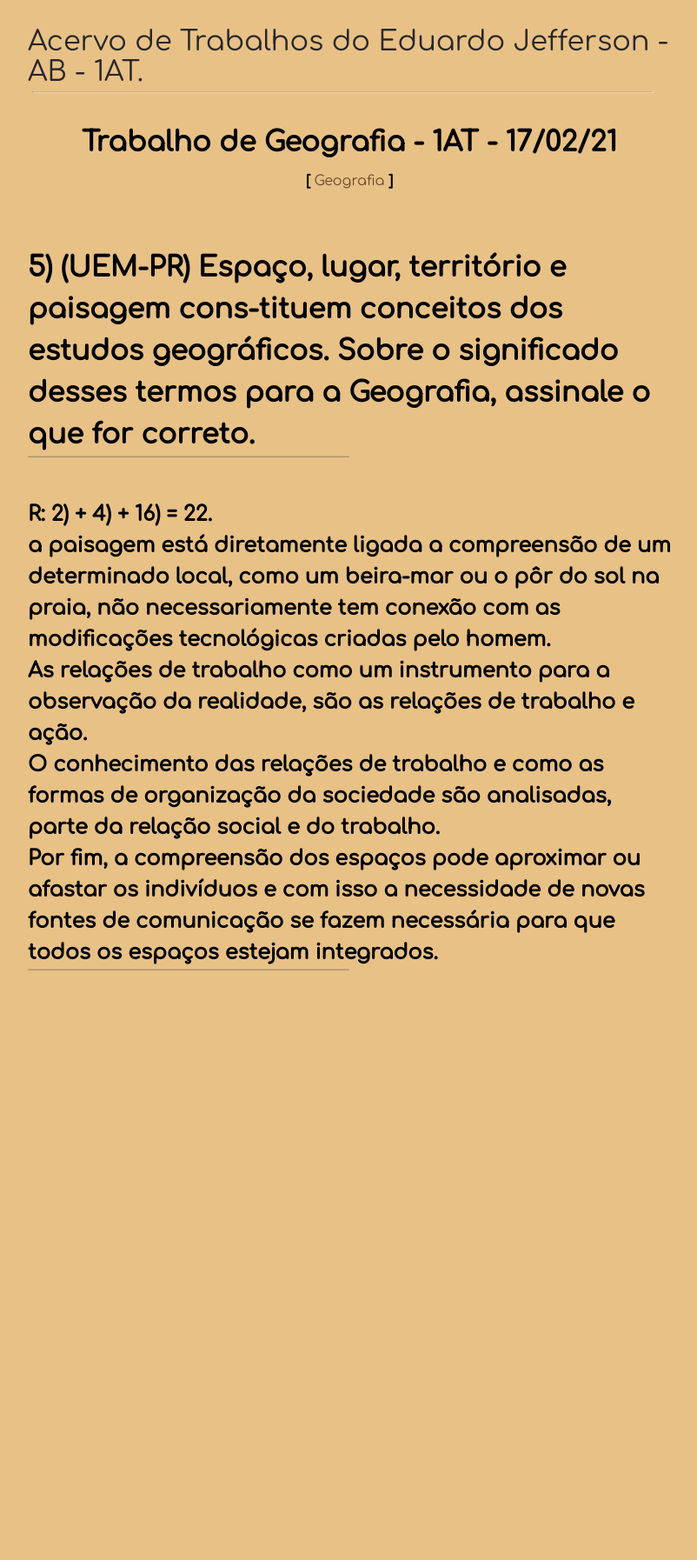
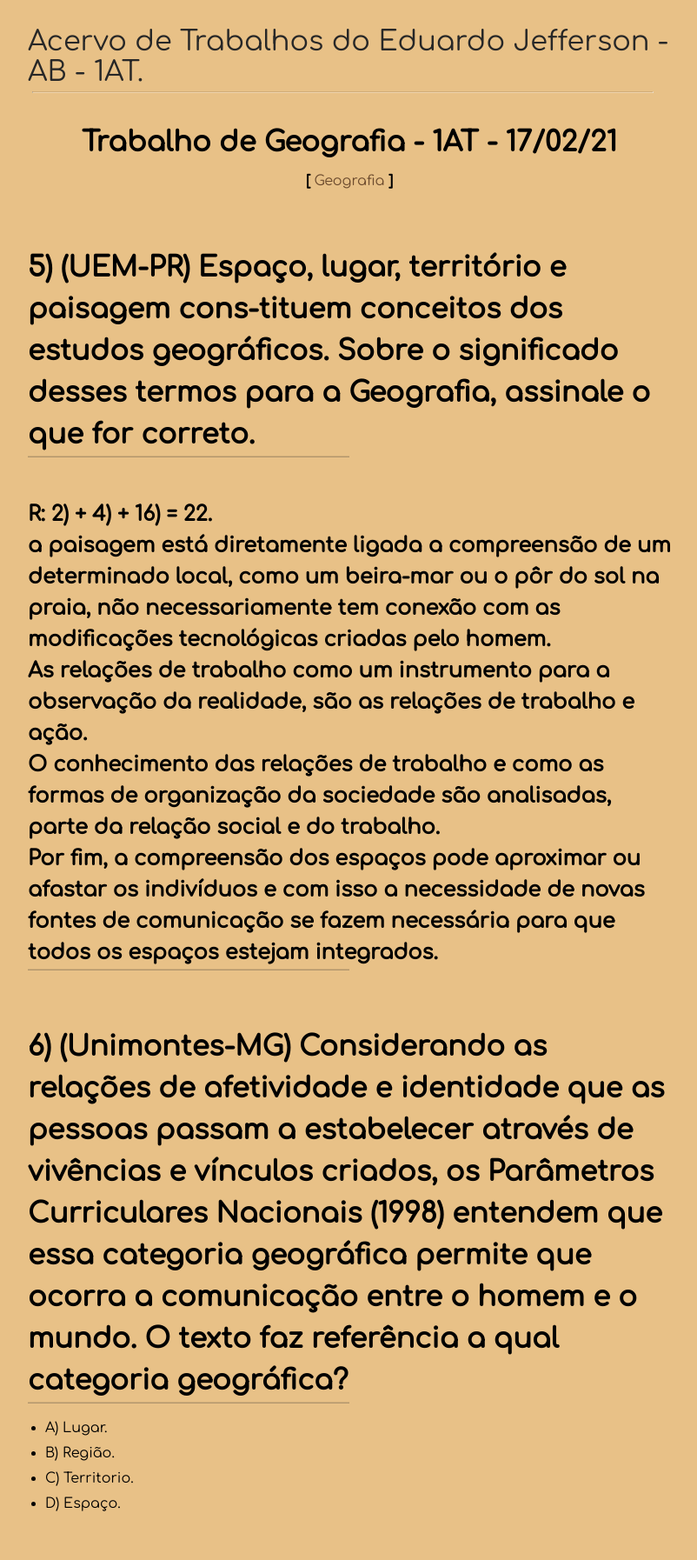
Before and after one commit to heart-leap/heart-leap.github.io, a Jekyll site: the page built from _posts/2021-02-17-ab-tarefa-de-geografia.md, in a window 1280 px wide. Shown: the whole page at 87% size, without its empty margins (238-1040 px from the left). Built offline with Jekyll 4.4.1, drawn with Linux system fonts in a browser that asks for light colours; before the commit the page ends 1169 px from its top, so only the background shows below that.

Commit message:
novo post

```diff
--- a/_posts/2021-02-17-ab-tarefa-de-geografia.md
+++ b/_posts/2021-02-17-ab-tarefa-de-geografia.md
@@ -8,3 +8,10 @@ tags: [Geografia]
 # 5) (UEM-PR) Espaço, lugar, território e paisagem cons-tituem conceitos dos estudos geográficos. Sobre o significado desses termos para a Geografia, assinale o que for correto.
 
 ## R: 2) + 4) + 16) = 22. <br/> a paisagem está diretamente ligada a compreensão de um determinado local, como um beira-mar ou o pôr do sol na praia, não necessariamente tem conexão com as modificações tecnológicas criadas pelo homem.<br/> As relações de trabalho como um instrumento para a observação da realidade, são as relações de trabalho e ação.<br/> O conhecimento das relações de trabalho e como as formas de organização da sociedade são analisadas, parte da relação social e do trabalho.<br/> Por fim, a compreensão dos espaços pode aproximar ou afastar os indivíduos e com isso a necessidade de novas fontes de comunicação se fazem necessária para que todos os espaços estejam integrados.
+
+# 6) (Unimontes-MG) Considerando as relações de afetividade e identidade que as pessoas passam a estabelecer através de vivências e vínculos criados, os Parâmetros Curriculares Nacionais (1998) entendem que essa categoria geográfica permite que ocorra a comunicação entre o homem e o mundo. O texto faz referência a qual categoria geográfica?
+
+* A) Lugar.
+* B) Região.
+* C) Territorio.
+* D) Espaço.
```
